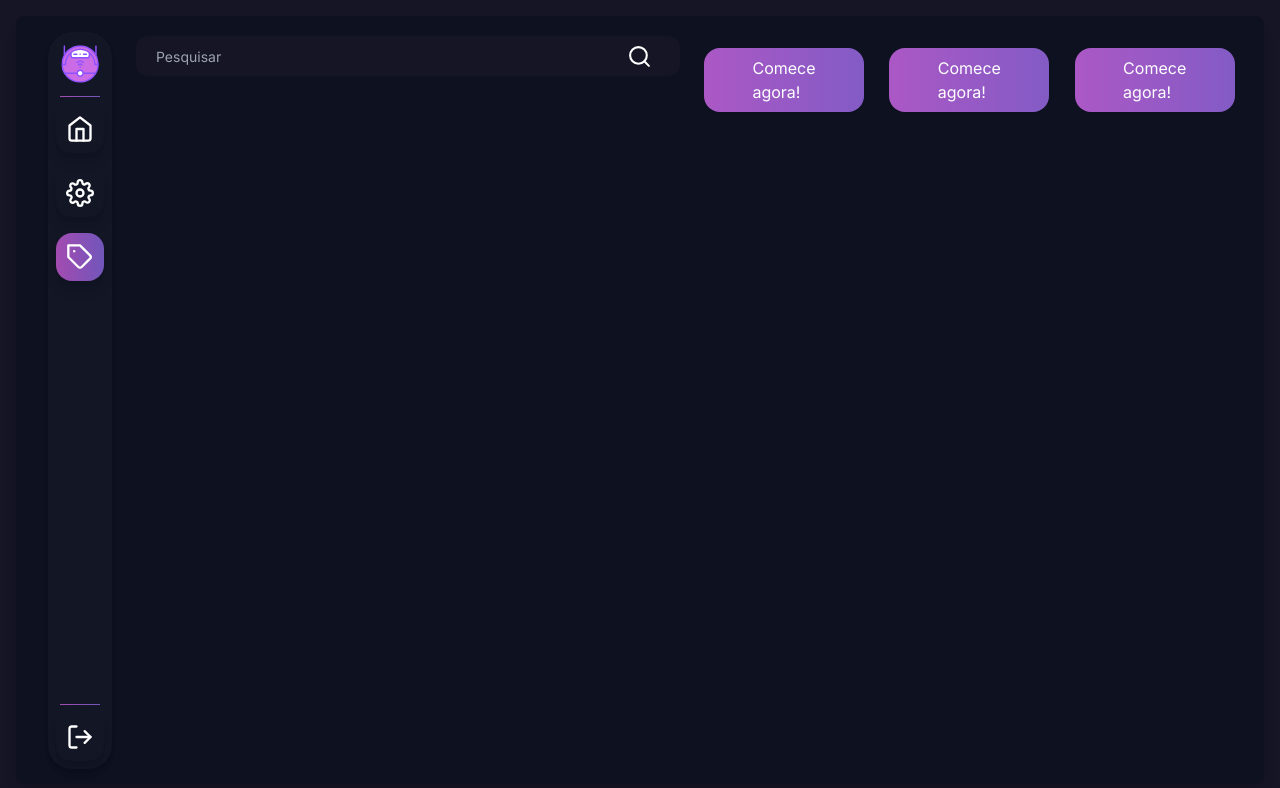
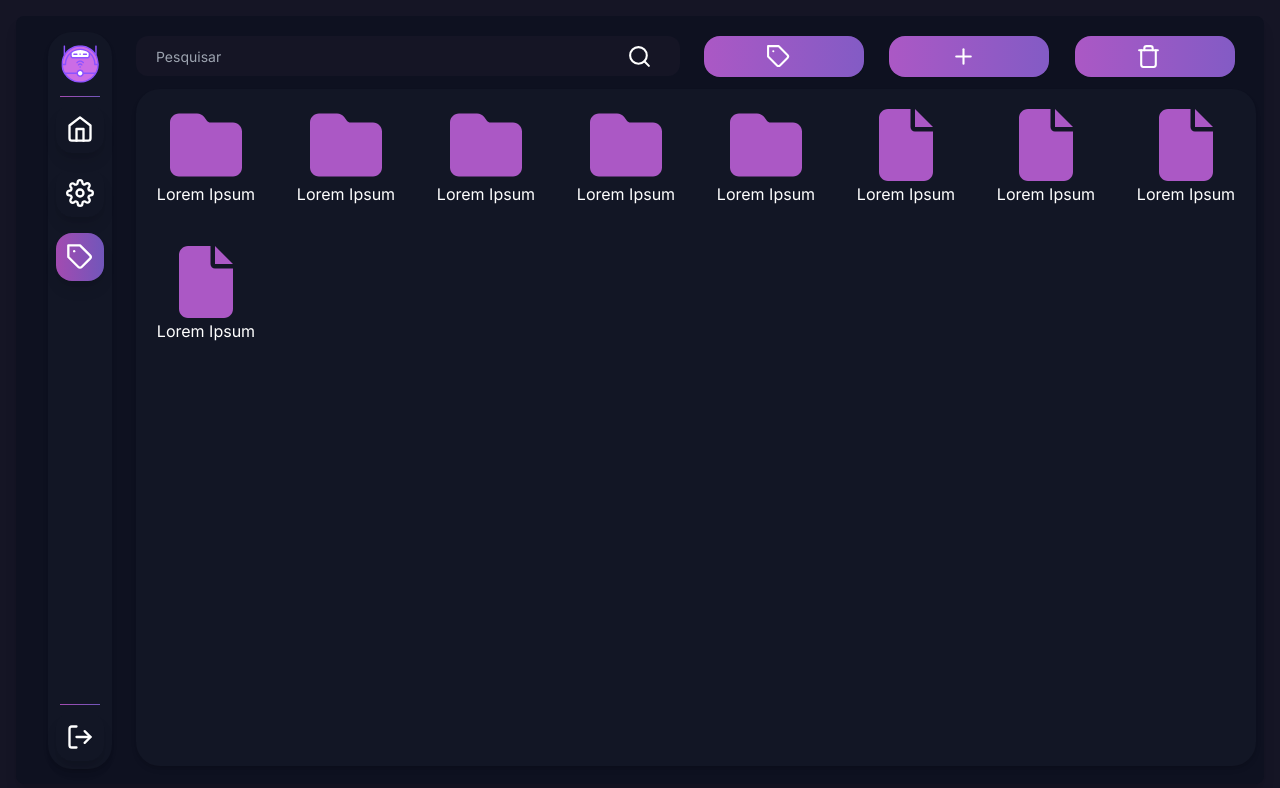
Before and after one commit to Anemaygi/CyberGari-interface, a React (Vite) app: page /labels in a window 1280 px wide. Shown: the top 788 px of the page. Built offline with nearby package versions, Linux system fonts and the light colour scheme.

Commit message:
First version of tags page

```diff
--- a/src/components/files-view.tsx
+++ b/src/components/files-view.tsx
@@ -1,10 +1,107 @@
+import { faFile, faFolder } from "@fortawesome/free-solid-svg-icons";
+import { FontAwesomeIcon } from "@fortawesome/react-fontawesome";
+
+interface ManipuleItem {
+  name: string;
+  type: string;
+}
+
+
+const FileType: React.FC<ManipuleItem> = ({name, type}) => {
+
+
+  return(
+
+    <div className="col-span-1 text-center my-5">
+      {
+        type == "diretory" ?
+        <div className="text-roxo1 text-7xl"><FontAwesomeIcon icon={faFolder}/></div> :
+        <div className="text-roxo1 text-7xl"><FontAwesomeIcon icon={faFile} /></div>
+      }
+      <label className="">{name}</label>
+    </div>
+
+  );
+}
 
 const FilesView: React.FC = () => {
-    return (
-      <div className="h-full w-full">
-
-      </div>
-      );
+  const files = {
+    "driveFiles": [
+      {
+        "type": "diretory",
+        "name": "Lorem Ipsum",
+        "tags": [
+          "Tag 1"
+        ]
+      },
+      {
+        "type": "diretory",
+        "name": "Lorem Ipsum",
+        "tags": [
+          "Tag 1"
+        ]
+      },
+      {
+        "type": "diretory",
+        "name": "Lorem Ipsum",
+        "tags": [
+          "Tag 1"
+        ]
+      },
+      {
+        "type": "diretory",
+        "name": "Lorem Ipsum",
+        "tags": [
+          "Tag 1"
+        ]
+      },
+      {
+        "type": "diretory",
+        "name": "Lorem Ipsum",
+        "tags": [
+          "Tag 1"
+        ]
+      },
+      {
+        "type": "file",
+        "name": "Lorem Ipsum",
+        "tags": [
+          "Tag 1"
+        ]
+      },
+      {
+        "type": "file",
+        "name": "Lorem Ipsum",
+        "tags": [
+          "Tag 1"
+        ]
+      },
+      {
+        "type": "file",
+        "name": "Lorem Ipsum",
+        "tags": [
+          "Tag 1"
+        ]
+      },
+      {
+        "type": "file",
+        "name": "Lorem Ipsum",
+        "tags": [
+          "Tag 1"
+        ]
+      }
+    ]
   };
 
+  return (
+    <div className="h-[90%] overflow-y-auto rounded-3xl flex flex-col bg-[#121625] font-inter text-white shadow-md">
+        <div className="grid grid-cols-2 md:grid-cols-4 lg:grid-cols-8">
+          {files.driveFiles.map(file => (
+            <FileType name={file.name} type={file.type}/>
+          ))}
+        </div>
+    </div>
+    );
+};
+
 export default FilesView;
--- a/src/components/labels-menu.tsx
+++ b/src/components/labels-menu.tsx
@@ -1,6 +1,6 @@
-import { FiSearch } from "react-icons/fi";
+import { FiPlus, FiSearch, FiTag, FiTrash } from "react-icons/fi";
 import { Input } from "./ui/input";
-import Button from "./button";
+import IconButton from "./icon-button";
 
 
 const LabelsMenu: React.FC = () => {
@@ -10,14 +10,14 @@ const LabelsMenu: React.FC = () => {
                 <Input className="text-white bg-secbackground border-0 rounded-xl p-5" placeholder="Pesquisar"/>
                 <FiSearch size={25} color="#FFFFFF" className="mr-7 mt-2 absolute"/>
             </div>
-            <div className="w-full font-inter my-3 col-span-1">
-                <Button title="Comece agora!" handleClick={() => console.log("oi")} />
+            <div className="w-full font-inter col-span-1">
+                <IconButton icon={<FiTag size={25}/>} title="" handleClick={() => console.log("oi")} />
             </div>
-            <div className="w-full font-inter my-3 col-span-1">
-                <Button title="Comece agora!" handleClick={() => console.log("oi")} />
+            <div className="w-full font-inter col-span-1">
+                <IconButton icon={<FiPlus size={25}/>} title="" handleClick={() => console.log("oi")} />
             </div>
-            <div className="w-full font-inter my-3 col-span-1">
-                <Button title="Comece agora!" handleClick={() => console.log("oi")} />
+            <div className="w-full font-inter col-span-1">
+                <IconButton icon={<FiTrash size={25}/>} title="" handleClick={() => console.log("oi")} />
             </div>
         </div>
       );
--- a/src/pages/tags.tsx
+++ b/src/pages/tags.tsx
@@ -9,7 +9,7 @@ const Tags: React.FC = () => {
             <SideBar />
             <div className="w-full grid-cols-6">
             <LabelsMenu />
-            {/* <FilesView /> */}
+            <FilesView />
             </div>
 
           </div>
```
